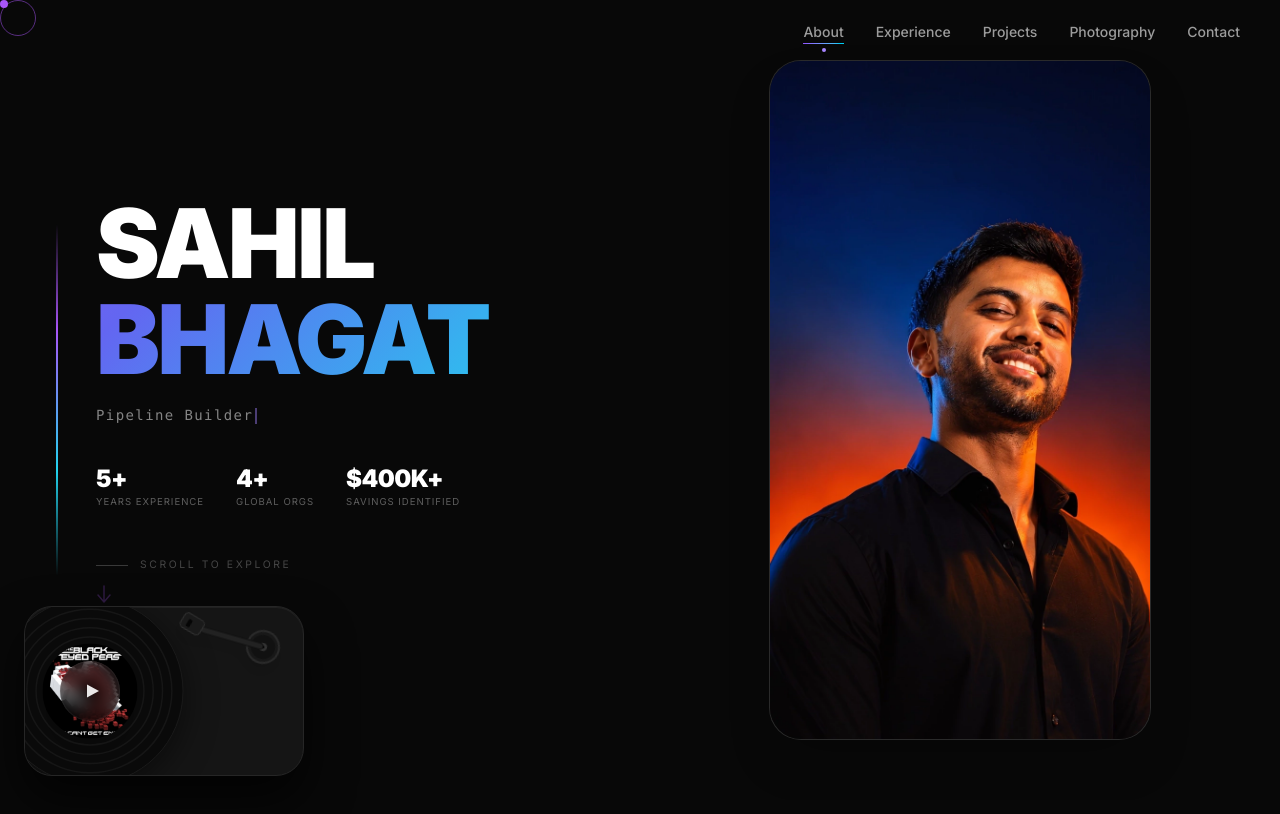
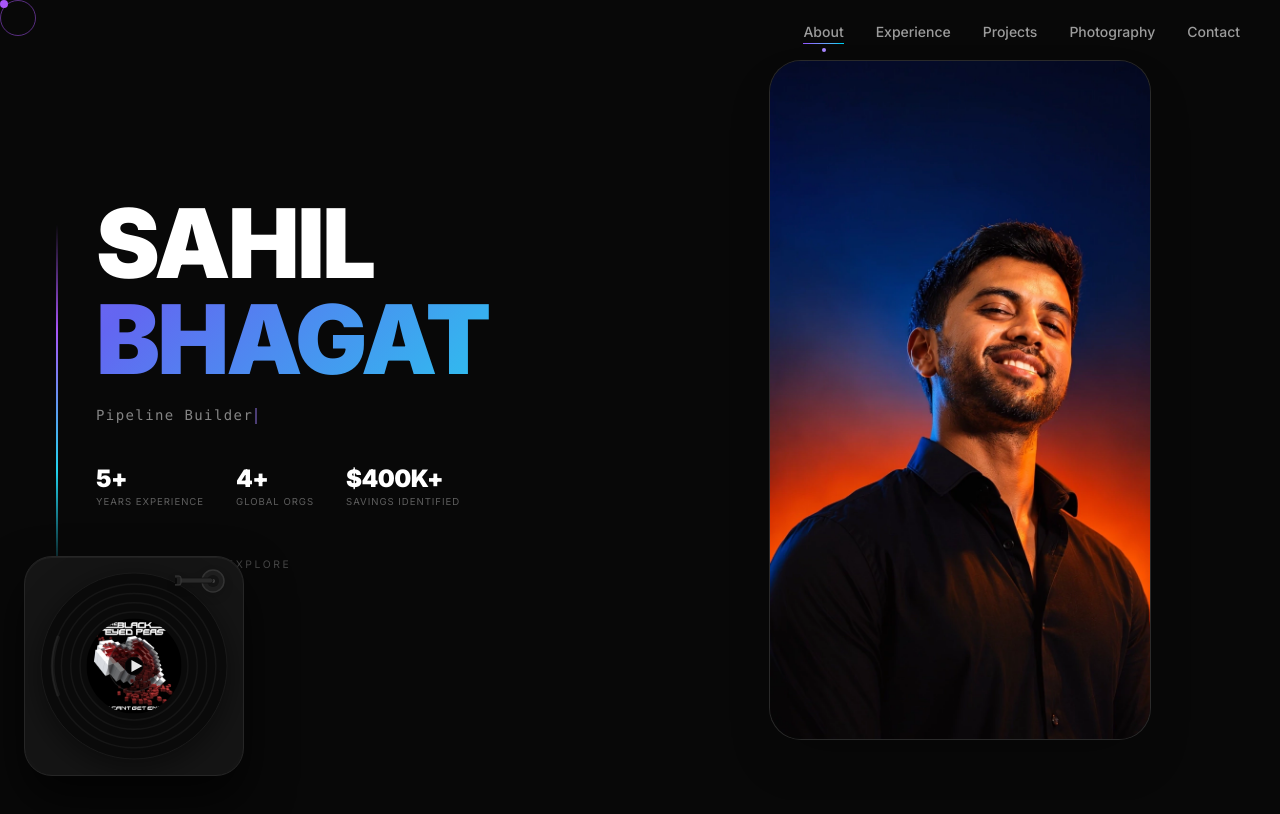
Before and after one commit to sahilbhagat30/Portfolio-Web-Site, a Next.js app: page / in a window 1280 px wide. Both pictures are taken after a click on the element 65 px from the left and 751 px from the top of the page. Shown: the top 814 px of the page. Built offline with nearby package versions, Linux system fonts and the light colour scheme.

Commit message:
fix: correct vinyl player proportions - square card, centered disc and play button, compact tonearm

```diff
--- a/src/components/VinylPlayer.tsx
+++ b/src/components/VinylPlayer.tsx
@@ -181,8 +181,8 @@ export default function VinylPlayer() {
       transition={{ type: "spring", stiffness: 380, damping: 28 }}
       className="fixed bottom-6 left-6 z-50 overflow-hidden cursor-pointer select-none"
       style={{
-        width: "280px",
-        height: "170px",
+        width: "220px",
+        height: "220px",
         borderRadius: "28px",
         background: "#151515",
         border: "1px solid #262626",
@@ -191,59 +191,61 @@ export default function VinylPlayer() {
       onClick={() => setIsMinimized(true)}
       title="Click anywhere to minimise"
     >
-      {/* Vinyl Disc positioned on the left, bleeding off slightly */}
+      {/* Vinyl Disc — large, fills most of the card, centered and spinning */}
       <motion.div
-        className="absolute top-1/2 -translate-y-1/2 pointer-events-none"
-        style={{ left: "-30px", width: "190px", height: "190px", rotate: vinylRotation }}
+        className="absolute pointer-events-none"
+        style={{
+          rotate: vinylRotation,
+          top: "50%",
+          left: "50%",
+          x: "-50%",
+          y: "-50%",
+          width: "190px",
+          height: "190px",
+        }}
       >
         <VinylDisc artSrc={TRACKS[currentTrack].art} id="main" size={190} />
       </motion.div>
 
-      {/* Play/Pause Button Overlay (Static, dead center of the vinyl) */}
+      {/* Play/Pause Button — perfectly centered on the disc */}
       <div
-        className="absolute top-1/2 -translate-y-1/2 flex items-center justify-center rounded-full bg-black/50 hover:bg-black/80 transition-colors border border-white/5 backdrop-blur-sm shadow-xl z-20"
-        style={{ left: "35px", width: "60px", height: "60px" }}
+        className="absolute flex items-center justify-center rounded-full bg-black/50 hover:bg-black/80 transition-colors border border-white/10 shadow-xl z-20"
+        style={{ top: "50%", left: "50%", transform: "translate(-50%, -50%)", width: "52px", height: "52px" }}
         onClick={(e) => { e.stopPropagation(); togglePlay(); }}
         title={isPlaying ? "Pause" : "Play"}
       >
         {isPlaying ? (
-          <svg width="22" height="22" viewBox="0 0 24 24" fill="white" className="opacity-90">
+          <svg width="20" height="20" viewBox="0 0 24 24" fill="white" className="opacity-90">
             <rect x="6" y="5" width="4" height="14" rx="1" />
             <rect x="14" y="5" width="4" height="14" rx="1" />
           </svg>
         ) : (
-          <svg width="24" height="24" viewBox="0 0 24 24" fill="white" className="opacity-90 ml-1">
+          <svg width="22" height="22" viewBox="0 0 24 24" fill="white" className="opacity-90 ml-1">
             <path d="M7 5.5l12 6.5-12 6.5z" />
           </svg>
         )}
       </div>
 
-      {/* Horizontal Tonearm at top right */}
+      {/* Tonearm — top right corner, pivots from the circle */}
       <motion.div
-        className="absolute top-5 right-5 z-10"
+        className="absolute z-10"
+        style={{ top: "8px", right: "8px", transformOrigin: "38px 16px" }}
         onClick={(e) => { e.stopPropagation(); togglePlay(); }}
         title={isPlaying ? "Lift needle to pause" : "Drop needle to play"}
-        style={{ transformOrigin: "90px 20px" }}
-        animate={{ rotate: isPlaying ? 0 : 16 }}
+        animate={{ rotate: isPlaying ? -22 : 0 }}
         transition={{ type: "spring", stiffness: 220, damping: 22 }}
-        whileHover={{ scale: 1.02 }}
+        whileHover={{ scale: 1.04 }}
       >
-        <svg width="110" height="70" viewBox="0 0 110 70" className="drop-shadow-xl">
-          {/* Pivot Base */}
-          <circle cx="90" cy="20" r="16" fill="#181818" stroke="#2a2a2a" strokeWidth="2"/>
-          <circle cx="90" cy="20" r="12" fill="#111"/>
-          <circle cx="90" cy="20" r="4" fill="#333"/>
-          <circle cx="90" cy="20" r="1.5" fill="#000"/>
-
-          {/* Arm Rod */}
-          <rect x="25" y="17" width="65" height="6" rx="3" fill="#222" stroke="#111" strokeWidth="1" />
-
-          {/* Headshell/Cartridge */}
-          <g transform="translate(18, 20) rotate(15)">
-            <rect x="-14" y="-10" width="22" height="16" rx="4" fill="#1a1a1a" stroke="#333" strokeWidth="1"/>
-            {/* Stylus groove detail */}
-            <rect x="-8" y="-5" width="4" height="8" rx="1" fill="#050505"/>
-          </g>
+        <svg width="60" height="40" viewBox="0 0 60 40" className="drop-shadow-lg cursor-pointer">
+          {/* Pivot */}
+          <circle cx="38" cy="16" r="11" fill="#1e1e1e" stroke="#333" strokeWidth="1.5"/>
+          <circle cx="38" cy="16" r="6" fill="#141414"/>
+          <circle cx="38" cy="16" r="2" fill="#444"/>
+          {/* Arm */}
+          <rect x="0" y="13" width="38" height="5" rx="2.5" fill="#2a2a2a" stroke="#111" strokeWidth="0.8"/>
+          {/* Headshell tip */}
+          <rect x="-4" y="11" width="10" height="9" rx="2" fill="#1e1e1e" stroke="#3a3a3a" strokeWidth="1"/>
+          <rect x="-1" y="13" width="3" height="6" rx="1" fill="#0a0a0a"/>
         </svg>
       </motion.div>
     </motion.div>
```
